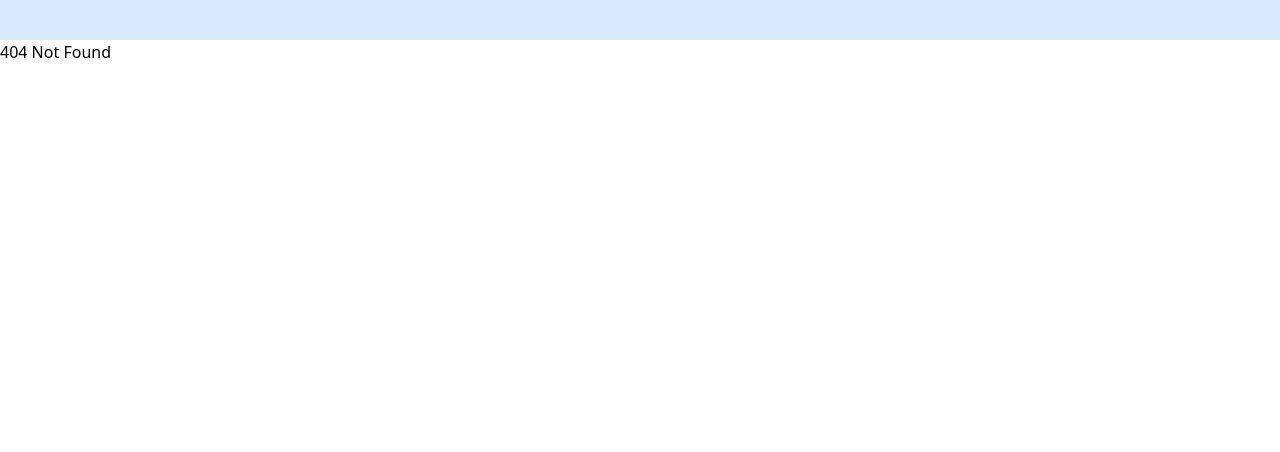
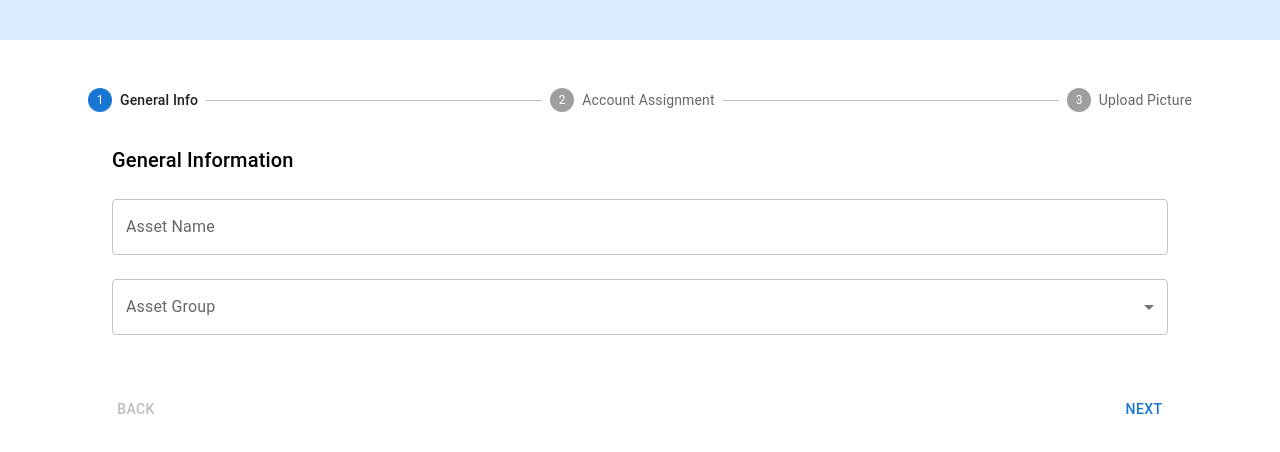
Before and after one commit to maryGel/ams-project, a React (Vite) app in the folder client/: page /assetFolder/createAsset in a window 1280 px wide. Before the commit this address had no page. Shown: the top 452 px of the page. Built offline with nearby package versions, Linux system fonts and the light colour scheme; some icons are missing.

Commit message:
Added create asset page

```diff
--- a/client/src/App.jsx
+++ b/client/src/App.jsx
@@ -6,9 +6,7 @@ import HomePage from './pages/HomePage.jsx';
 import LoginPage from './pages/LoginPage.jsx';
 import AssetMasterlist from './assetMaster/assterMasterlist.jsx';
 import AssetGrouplist from './assetMaster/assetGrouplist.jsx';
-
-
-
+import CreateAsset from './assetMaster/createAsset.jsx';
 
 function App() {
 
@@ -46,8 +44,14 @@ function App() {
         <Route path="/loginpage"
                 element={<LoginPage />}
         />
+
         <Route path="/assetFolder/assetMasterData"
                 element={<AssetMasterlist
+                          setHeaderTitle={saveTitleUpdate}
+                        />}
+        />
+        <Route path="/assetFolder/createAsset"
+                element={<CreateAsset
                           setHeaderTitle={saveTitleUpdate}
                         />}
         />
--- a/client/src/assetMaster/assterMasterlist.jsx
+++ b/client/src/assetMaster/assterMasterlist.jsx
@@ -7,15 +7,13 @@ import CheckIcon from '@mui/icons-material/Check';
 import ClearAllIcon from '@mui/icons-material/ClearAll';
 import {top100Films} from './assetlist';
 import EnhancedTable from './assetMasterTable';
+import { NavLink } from 'react-router-dom';
 
 
 
 
-function AssetMasterlist() {
+function AssetMasterlist({setHeaderTitle}) {
 
-  // const updateHeaderTitle = (newTitle) => {
-  //   setDefHeader(newTitle);
-  // }
 
 
   return (
@@ -124,18 +122,29 @@ function AssetMasterlist() {
       {/* Filter button */}
       <div className='flex w-full h-auto gap-0.5 p-2 pr-5 ml-auto bg-gray-100 place-content-end'>
         {/* Asset Group List Table to be implemented here */}
-        <button className='pt-1 pb-1 pl-2 pr-3 mr-4 border border-solid rounded-full border-slate-900'>
+        <button
+          className='pt-1 pb-1 pl-2 pr-3 mr-4 border border-solid rounded-full border-slate-900'
+        >
           <ClearAllIcon/>
           Clear
         </button>
-        <button className='pt-1 pb-1 pl-2 pr-3 mr-4 text-white bg-green-400 rounded-full'>
+
+        <button
+          className='pt-1 pb-1 pl-2 pr-3 mr-4 text-white bg-green-400 rounded-full'
+        >
           <CheckIcon/>
           Go
         </button>
-        <button className='pt-1 pb-1 pl-2 pr-3 mr-4 border border-solid rounded-full border-slate-900'>
+
+      <NavLink to="/assetFolder/createAsset">
+        <button
+          className='pt-1 pb-1 pl-2 pr-3 mr-4 border border-solid rounded-full border-slate-900'
+          onClick={() => setHeaderTitle('Create Asset')}
+        >
           <AddIcon />
           Create
         </button>
+      </NavLink>
       </div>
 
        {/* Filter table */}
--- /dev/null
+++ b/client/src/assetMaster/createAsset.jsx
@@ -0,0 +1,222 @@
+import * as React from 'react';
+import {
+  Stepper,
+  Step,
+  StepLabel,
+  Button,
+  Typography,
+  Box,
+  TextField, // Example form fields
+  FormControl,
+  InputLabel,
+  Select,
+  MenuItem,
+} from '@mui/material';
+
+// 1. Define your step labels
+const steps = ['General Info', 'Account Assignment', 'Upload Picture'];
+
+// 2. Component for the entire multi-step form
+export default function CreateAsset() {
+  const [activeStep, setActiveStep] = React.useState(0);
+  // const [skipped, setSkipped] = React.useState(new Set());
+
+  // 3. State to hold all form data
+  const [assetData, setAssetData] = React.useState({
+    generalInfo: { assetName: '', assetGroup: '' },
+    accountAssignment: { department: '', location: '' },
+    uploadPicture: { file: null, preview: '' },
+  });
+
+  const handleNext = () => {
+    // Optional: Add validation logic for the current step before proceeding
+    // For example: if activeStep === 0, validate generalInfo fields
+    // if (!validateStep(activeStep)) return;
+
+    setActiveStep((prevActiveStep) => prevActiveStep + 1);
+  };
+
+  const handleBack = () => {
+    setActiveStep((prevActiveStep) => prevActiveStep - 1);
+  };
+
+  const handleReset = () => {
+    setActiveStep(0);
+    setAssetData({
+      generalInfo: { assetName: '', assetGroup: '' },
+      accountAssignment: { department: '', location: '' },
+      uploadPicture: { file: null, preview: '' },
+    });
+  };
+
+  // 4. Function to render content for each step
+  function getStepContent(step) {
+    switch (step) {
+      case 0:
+        return (
+          <Box sx={{ p: 4 }}>
+            <Typography variant="h6" gutterBottom>
+              General Information
+            </Typography>
+            <TextField
+              label="Asset Name"
+              fullWidth
+              margin="normal"
+              value={assetData.generalInfo.assetName}
+              onChange={(e) =>
+                setAssetData({
+                  ...assetData,
+                  generalInfo: { ...assetData.generalInfo, assetName: e.target.value },
+                })
+              }
+            />
+            <FormControl fullWidth margin="normal">
+              <InputLabel>Asset Group</InputLabel>
+              <Select
+                value={assetData.generalInfo.assetGroup}
+                label="Asset Group"
+                onChange={(e) =>
+                  setAssetData({
+                    ...assetData,
+                    generalInfo: { ...assetData.generalInfo, assetGroup: e.target.value },
+                  })
+                }
+              >
+                <MenuItem value="Vehicle">Vehicle</MenuItem>
+                <MenuItem value="Office Equipment">Office Equipment</MenuItem>
+                <MenuItem value="Machinery & Equipment">Machinery & Equipment</MenuItem>
+              </Select>
+            </FormControl>
+            {/* ... other general info fields */}
+          </Box>
+        );
+      case 1:
+        return (
+          <Box sx={{ p: 3 }}>
+            <Typography variant="h6" gutterBottom>
+              Account Assignment
+            </Typography>
+            <TextField
+              label="Department"
+              fullWidth
+              margin="normal"
+              value={assetData.accountAssignment.department}
+              onChange={(e) =>
+                setAssetData({
+                  ...assetData,
+                  accountAssignment: { ...assetData.accountAssignment, department: e.target.value },
+                })
+              }
+            />
+            <TextField
+              label="Location"
+              fullWidth
+              margin="normal"
+              value={assetData.accountAssignment.location}
+              onChange={(e) =>
+                setAssetData({
+                  ...assetData,
+                  accountAssignment: { ...assetData.accountAssignment, location: e.target.value },
+                })
+              }
+            />
+            {/* ... other account assignment fields */}
+          </Box>
+        );
+      case 2:
+        return (
+          <Box sx={{ p: 3 }}>
+            <Typography variant="h6" gutterBottom>
+              Upload Picture
+            </Typography>
+            <Button variant="contained" component="label">
+              Upload File
+              <input
+                type="file"
+                hidden
+                onChange={(e) => {
+                  const file = e.target.files[0];
+                  if (file) {
+                    setAssetData({
+                      ...assetData,
+                      uploadPicture: { file, preview: URL.createObjectURL(file) },
+                    });
+                  }
+                }}
+              />
+            </Button>
+            {assetData.uploadPicture.preview && (
+              <Box mt={2}>
+                <Typography variant="subtitle2">Preview:</Typography>
+                <img
+                  src={assetData.uploadPicture.preview}
+                  alt="Asset Preview"
+                  style={{ maxWidth: '200px', maxHeight: '200px', marginTop: '10px' }}
+                />
+              </Box>
+            )}
+            {/* ... other upload fields */}
+          </Box>
+        );
+      default:
+        return 'Unknown step';
+    }
+  }
+
+  // 5. Final Submission Logic
+  const handleSubmit = () => {
+    console.log('Final Asset Data:', assetData);
+    // Here you would typically send `assetData` to your API
+    alert('Asset saved successfully! (Check console for data)');
+    // After successful submission, you might want to reset the form or navigate
+    handleReset();
+  };
+
+  return (
+    <Box sx={{ width: '100%', mt: 6, px: 10 }}>
+      <Stepper activeStep={activeStep}>
+        {steps.map((label) => {
+          const stepProps = {};
+          const labelProps = {};
+          return (
+            <Step key={label} {...stepProps}>
+              <StepLabel {...labelProps}>{label}</StepLabel>
+            </Step>
+          );
+        })}
+      </Stepper>
+      {activeStep === steps.length ? ( // Last step reached
+        <React.Fragment>
+          <Typography sx={{ mt: 2, mb: 1 }}>
+            All steps completed - your asset is ready to be created!
+          </Typography>
+          <Box sx={{ display: 'flex', flexDirection: 'row', pt: 2 }}>
+            <Box sx={{ flex: '1 1 auto' }} />
+            <Button onClick={handleReset}>Reset</Button>
+            <Button variant="contained" onClick={handleSubmit} sx={{ ml: 1 }}>
+              Save Asset
+            </Button>
+          </Box>
+        </React.Fragment>
+      ) : ( // Render current step content
+        <React.Fragment>
+          {getStepContent(activeStep)}
+          <Box sx={{ display: 'flex', flexDirection: 'row', pt: 2, px: 3 }}>
+            <Button
+              color="inherit"
+              disabled={activeStep === 0}
+              onClick={handleBack}
+              sx={{ mr: 1 }}
+            >
+              Back
+            </Button>
+            <Box sx={{ flex: '1 1 auto' }} />
+            <Button onClick={handleNext}>
+              {activeStep === steps.length - 1 ? 'Finish' : 'Next'}
+            </Button>
+          </Box>
+        </React.Fragment>
+      )}
+    </Box>
+  );
+}
```
